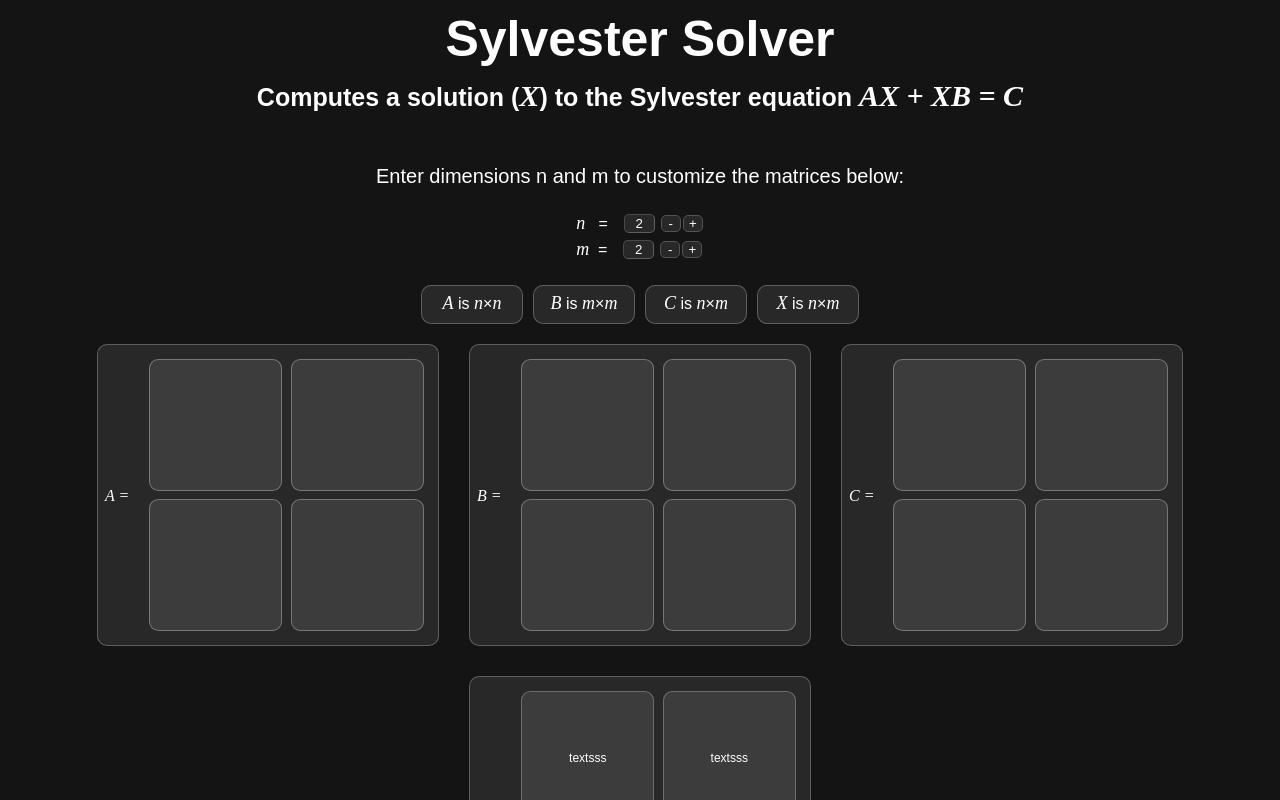
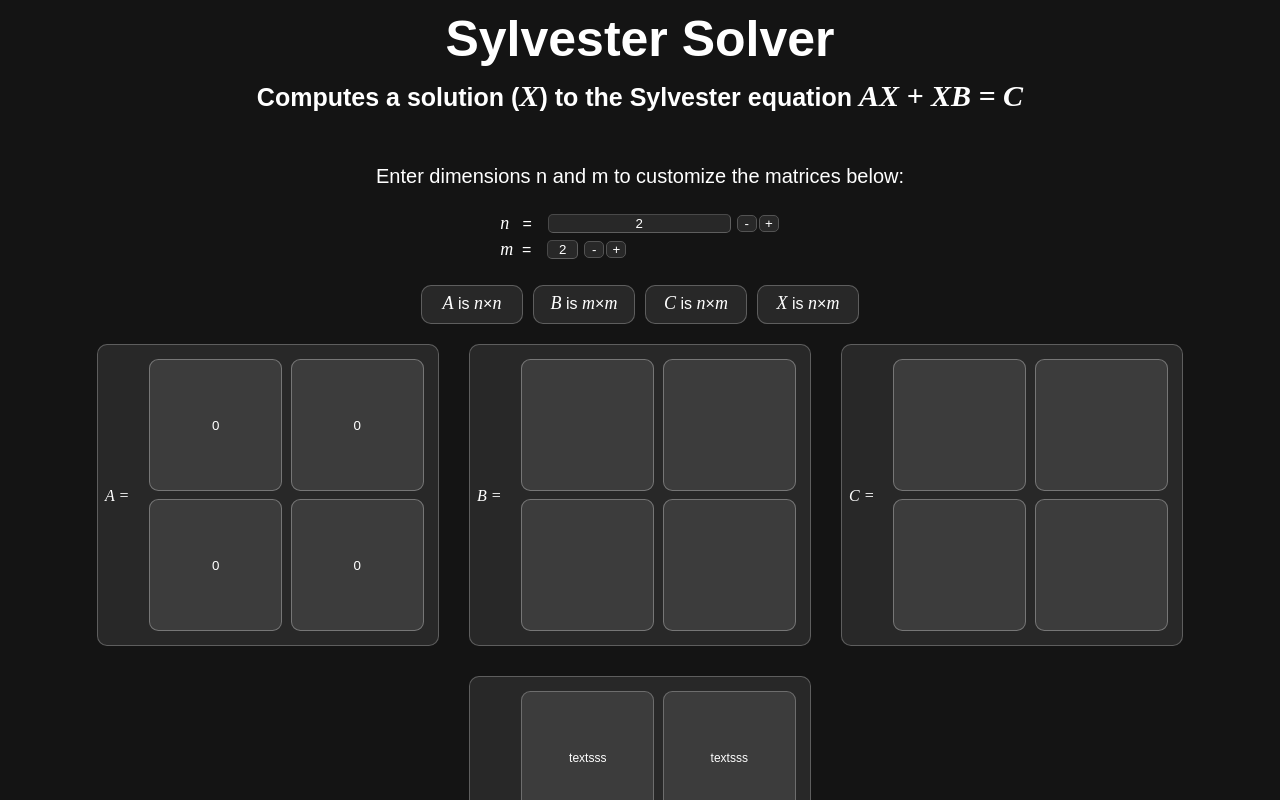
Before and after one commit to EllisJeremy/ellisjeremy.com, a React (Vite) app: page /Sylvester in a window 1280 px wide. Shown: the top 800 px of the page. Built offline with nearby package versions, Linux system fonts and the light colour scheme.

Commit message:
css got messed up

```diff
--- a/src/pages/Sylvester/Sylvester.tsx
+++ b/src/pages/Sylvester/Sylvester.tsx
@@ -4,6 +4,7 @@ import Matrices from "./components/Matrices";
 
 
 export default function Sylvester(){
+  console.log("please don't look at the console")
   return(
     <>
       <Titles />
--- a/src/pages/Sylvester/components/Inputs.tsx
+++ b/src/pages/Sylvester/components/Inputs.tsx
@@ -19,7 +19,13 @@ export default function Inputs() {
 						<label className="dimension-label" htmlFor  = "dimension-n">
 							<span className="tnr2">n</span>&nbsp;&nbsp; = &nbsp;
 						</label>
-						<input className="dimension-input" type="number" placeholder="max 9" value = {n} onChange={(e) => setN(e.currentTarget.valueAsNumber)} min="1" max="9" step ="1"></input>
+						<input className="dimension-input" type="number" placeholder="max 9" value = {n}
+						onChange={(e) =>{
+							setN(e.currentTarget.valueAsNumber);
+							resizeMatrixA();
+						}}
+
+						></input>
             <button className="dimension-input-button" onClick={decrementN}>-</button>
             <button className="dimension-input-button" onClick={incrementN}>+</button>
 					</div>
--- a/src/pages/Sylvester/components/subComponents/MatrixCreator.tsx
+++ b/src/pages/Sylvester/components/subComponents/MatrixCreator.tsx
@@ -45,6 +45,7 @@ export function CreateMatrixA(
 							onChange={(e) => {
 								handleCellChange(indexN, indexM, parseFloat(e.target.value));
 								console.log('Key pressed in cell', indexN, indexM, e.target.value);
+								console.log(matrixA)
 							}} //if this breaks add || 0 to the end
 						/>
 
--- /dev/null
+++ b/src/pages/Sylvester/components/subComponents/resizeMatrix.ts
@@ -0,0 +1 @@
+import
--- a/src/pages/Sylvester/store.ts
+++ b/src/pages/Sylvester/store.ts
@@ -64,7 +64,7 @@ export interface matricesStoreType {
 export const matricesStore = create<matricesStoreType>(
   (set) => ({
 
-    matrixA: [[]],
+    matrixA: [[0,0],[0,0]],
 
     setMatrixA : (matrixA: number[][]) => set(() => ({matrixA})),
 
```
